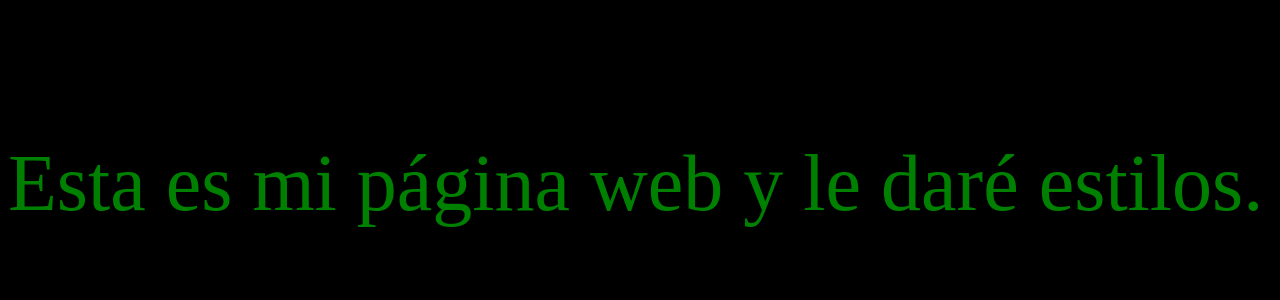
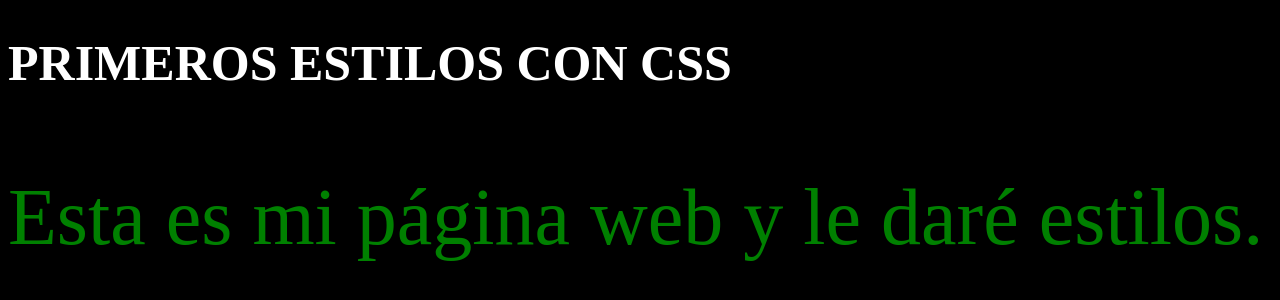
Before and after one commit to YohamdryCuamo/_-RepositorioHenry-_, a plain HTML site: page C4CCS/index.html in a window 1280 px wide. Drawn offline with Linux system fonts and the light colour scheme.

Commit message:
actualizando cambio

```diff
--- a/C4CCS/estilos.css
+++ b/C4CCS/estilos.css
@@ -6,3 +6,7 @@
     font-size: 80px;
     color: green;
 }
+.otrosTextos {
+    font-size: 50px;
+    color: white;
+}
--- a/C4CCS/index.html
+++ b/C4CCS/index.html
@@ -5,7 +5,7 @@
 <link rel="stylesheet" type="text/css" href="./estilos.css" />
 </head>
 <body class="fondo">
-<h1>PRIMEROS ESTILOS CON CSS</h1>
+<h1 class="otrosTextos">PRIMEROS ESTILOS CON CSS</h1>
 <p class="miTexto">Esta es mi página web y le daré estilos.</p>
 </body>
 </html>
```
